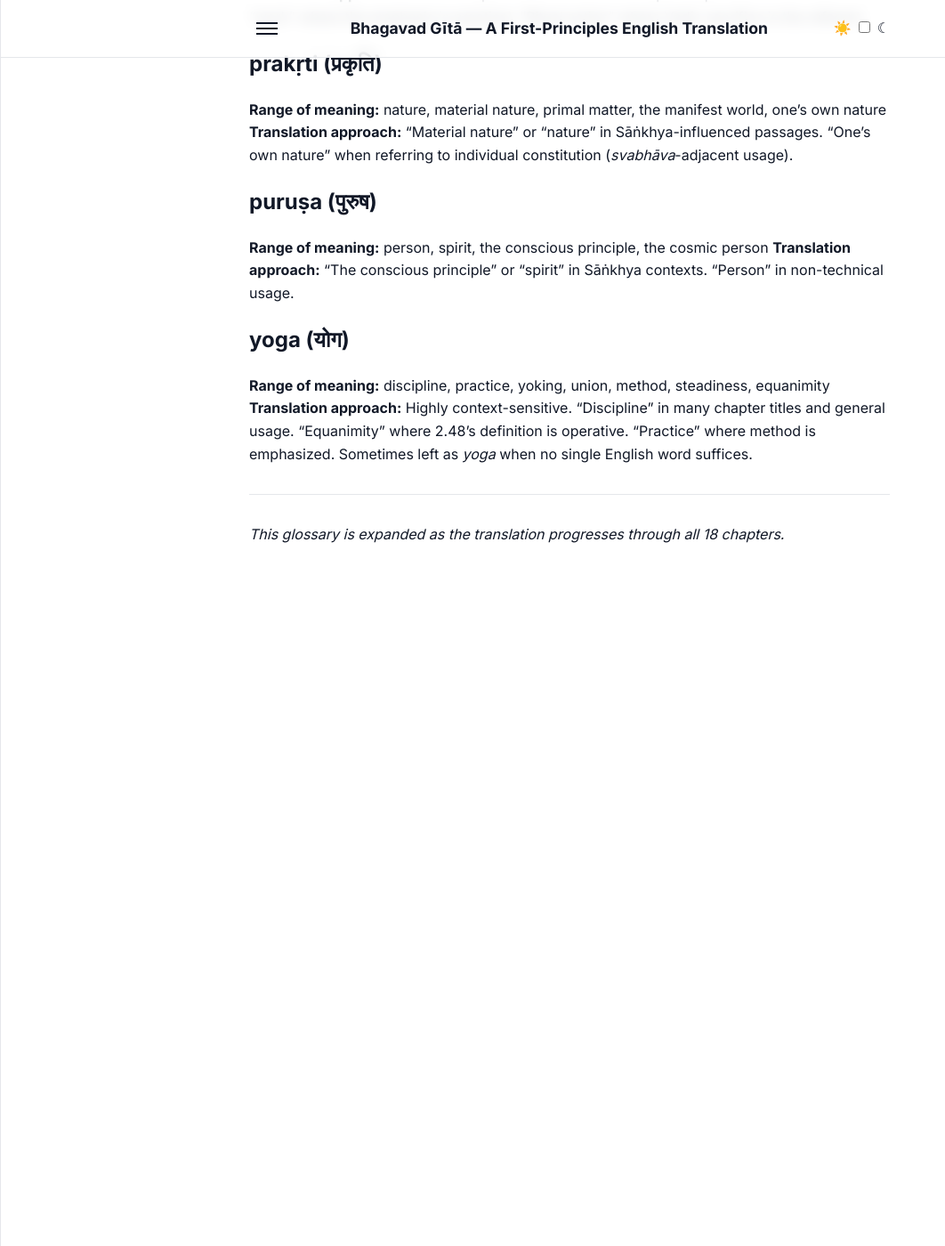
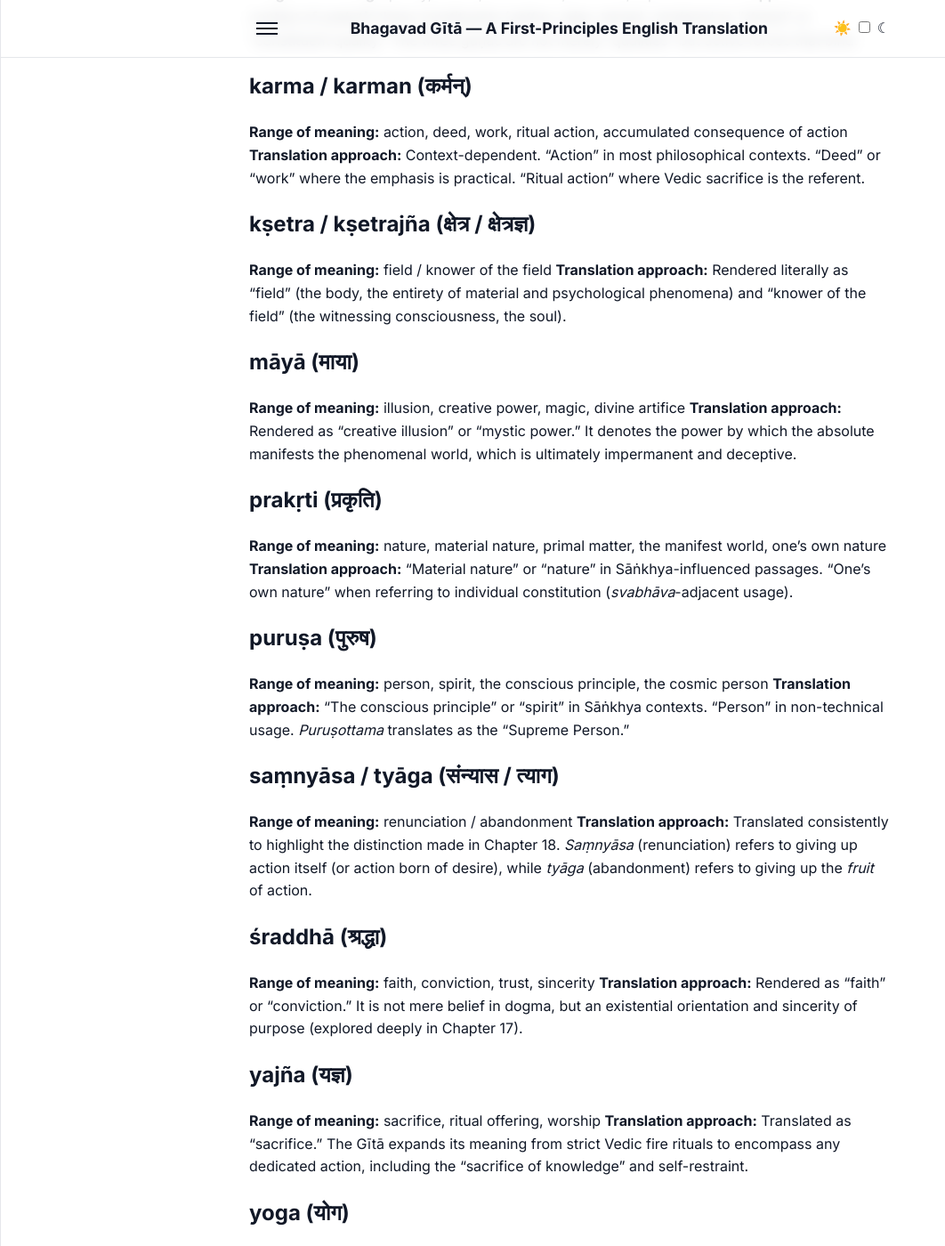
Before and after one commit to ishitvagoel/GitaTranslation, a Jekyll site: the page built from glossary.md, in a window 1280 px wide and 1400 px high, scrolled down 1270 px. Shown: the whole window at 89% size, without its empty margins (0-1062 px from the left). Built offline with Jekyll 4.4.1, drawn with Linux system fonts in a browser that asks for light colours; our own code applies the rules of GitHub Pages for plain Markdown files; before the commit the page ends 1900 px from its top, so only the background shows below that; some of the changed text lies outside the part shown.

Commit message:
docs: complete glossary review and update for consistency

```diff
--- a/glossary.md
+++ b/glossary.md
@@ -8,9 +8,13 @@ This glossary documents the principal Sanskrit terms encountered in the Bhagavad
 **Range of meaning:** self, the self, oneself, essential nature, spirit, soul
 **Translation approach:** Rendered according to context. In philosophical passages about the imperishable self, kept as "the self" or "ātman." In reflexive usage, rendered as "oneself" or simply as a reflexive pronoun.
 
+## bhakti (भक्ति)
+**Range of meaning:** devotion, love, participation, loyalty
+**Translation approach:** Usually rendered as "devotion." In the later chapters, it signifies the supreme spiritual path of loving surrender to the personal deity.
+
 ## brahman (ब्रह्मन्)
 **Range of meaning:** the absolute, the expansive principle, the Vedas, sacred utterance, the ultimate reality
-**Translation approach:** Context-dependent. Distinguished carefully from *Brahmā* (the creator deity) and *brāhmaṇa* (a member of the priestly class).
+**Translation approach:** Context-dependent. Distinguished carefully from *Brahmā* (the creator deity) and *brāhmaṇa* (a member of the priestly class). Also used occasionally (e.g., Chapter 14) to refer to the great material womb (*mahat-prakṛti*).
 
 ## buddhi (बुद्धि)
 **Range of meaning:** discernment, understanding, intellect, resolute intelligence, determination
@@ -28,18 +32,34 @@ This glossary documents the principal Sanskrit terms encountered in the Bhagavad
 **Range of meaning:** action, deed, work, ritual action, accumulated consequence of action
 **Translation approach:** Context-dependent. "Action" in most philosophical contexts. "Deed" or "work" where the emphasis is practical. "Ritual action" where Vedic sacrifice is the referent.
 
+## kṣetra / kṣetrajña (क्षेत्र / क्षेत्रज्ञ)
+**Range of meaning:** field / knower of the field
+**Translation approach:** Rendered literally as "field" (the body, the entirety of material and psychological phenomena) and "knower of the field" (the witnessing consciousness, the soul).
+
+## māyā (माया)
+**Range of meaning:** illusion, creative power, magic, divine artifice
+**Translation approach:** Rendered as "creative illusion" or "mystic power." It denotes the power by which the absolute manifests the phenomenal world, which is ultimately impermanent and deceptive.
+
 ## prakṛti (प्रकृति)
 **Range of meaning:** nature, material nature, primal matter, the manifest world, one's own nature
 **Translation approach:** "Material nature" or "nature" in Sāṅkhya-influenced passages. "One's own nature" when referring to individual constitution (*svabhāva*-adjacent usage).
 
 ## puruṣa (पुरुष)
 **Range of meaning:** person, spirit, the conscious principle, the cosmic person
-**Translation approach:** "The conscious principle" or "spirit" in Sāṅkhya contexts. "Person" in non-technical usage.
+**Translation approach:** "The conscious principle" or "spirit" in Sāṅkhya contexts. "Person" in non-technical usage. *Puruṣottama* translates as the "Supreme Person."
+
+## saṃnyāsa / tyāga (संन्यास / त्याग)
+**Range of meaning:** renunciation / abandonment
+**Translation approach:** Translated consistently to highlight the distinction made in Chapter 18. *Saṃnyāsa* (renunciation) refers to giving up action itself (or action born of desire), while *tyāga* (abandonment) refers to giving up the *fruit* of action.
+
+## śraddhā (श्रद्धा)
+**Range of meaning:** faith, conviction, trust, sincerity
+**Translation approach:** Rendered as "faith" or "conviction." It is not mere belief in dogma, but an existential orientation and sincerity of purpose (explored deeply in Chapter 17).
+
+## yajña (यज्ञ)
+**Range of meaning:** sacrifice, ritual offering, worship
+**Translation approach:** Translated as "sacrifice." The Gītā expands its meaning from strict Vedic fire rituals to encompass any dedicated action, including the "sacrifice of knowledge" and self-restraint.
 
 ## yoga (योग)
 **Range of meaning:** discipline, practice, yoking, union, method, steadiness, equanimity
 **Translation approach:** Highly context-sensitive. "Discipline" in many chapter titles and general usage. "Equanimity" where 2.48's definition is operative. "Practice" where method is emphasized. Sometimes left as *yoga* when no single English word suffices.
-
----
-
-*This glossary is expanded as the translation progresses through all 18 chapters.*
```
